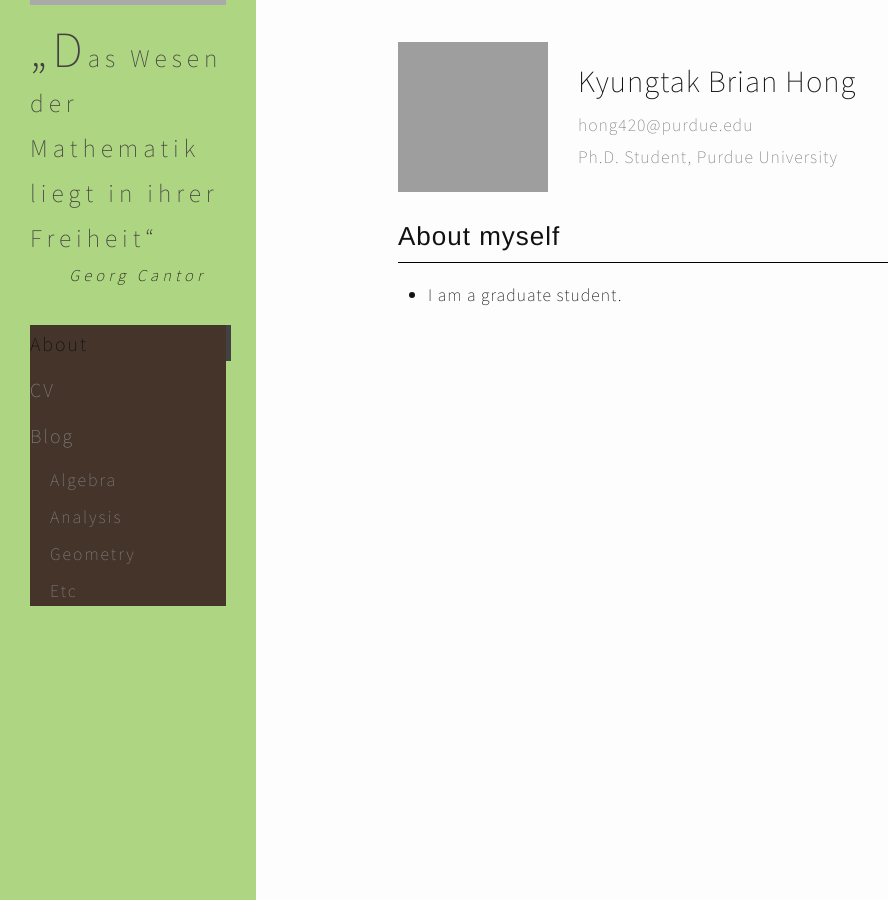
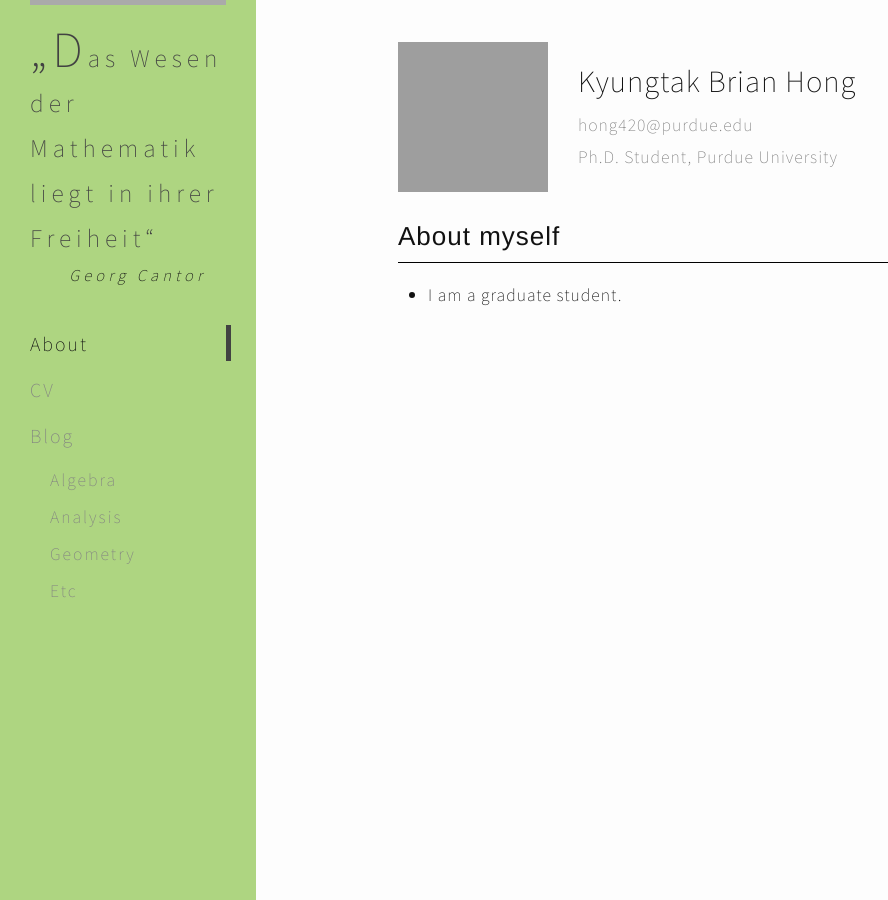
Before and after one commit to Kyungtak-Hong/kyungtak-hong.github.io, a Jekyll site: the page built from index.md, in a window 1280 px wide. Shown: the whole page, without its empty margins (0-888 px from the left). Built offline with Jekyll 4.4.1, drawn with Linux system fonts in a browser that asks for light colours; grey boxes are pictures that could not be loaded.

Commit message:
Update _layout.scss

```diff
--- a/_sass/_layout.scss
+++ b/_sass/_layout.scss
@@ -91,7 +91,6 @@
 .site-nav {
     //float: right;
     line-height: 30px;
-    background: #443429;
 
     .menu-icon {
         display: none;
```
